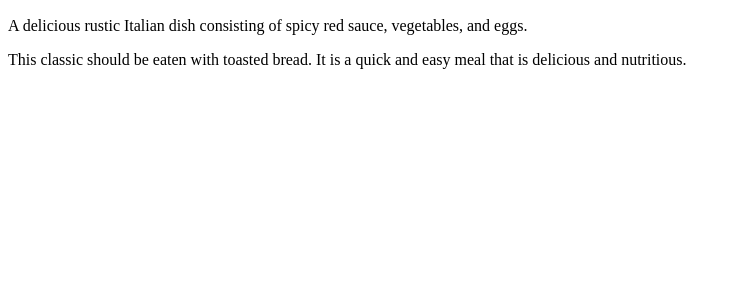
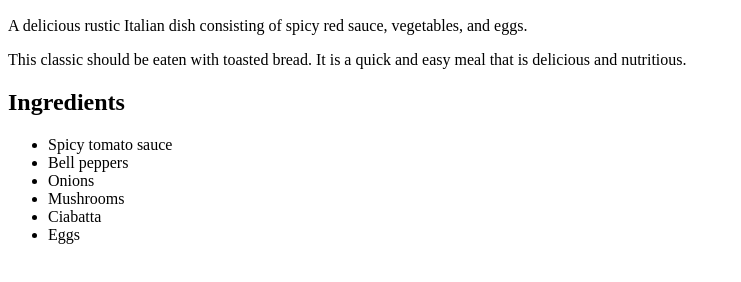
Before and after one commit to l-Freezing-Moon-l/odin-recipes, a plain HTML site: page recipes/purgatory.html in a window 1280 px wide. Shown: the part 434-716 px from the top of the page, without its empty margins (0-741 px from the left). Drawn offline with Linux system fonts and the light colour scheme.

Commit message:
Add ingredients list

```diff
--- a/recipes/purgatory.html
+++ b/recipes/purgatory.html
@@ -21,5 +21,15 @@
         that is delicious and nutritious.
     </p>
 
+    <h2>Ingredients</h2>
+
+    <ul>
+        <li>Spicy tomato sauce</li>
+        <li>Bell peppers</li>
+        <li>Onions</li>
+        <li>Mushrooms</li>
+        <li>Ciabatta</li>
+        <li>Eggs</li>
+    </ul>
 </body>
 </html>
```
